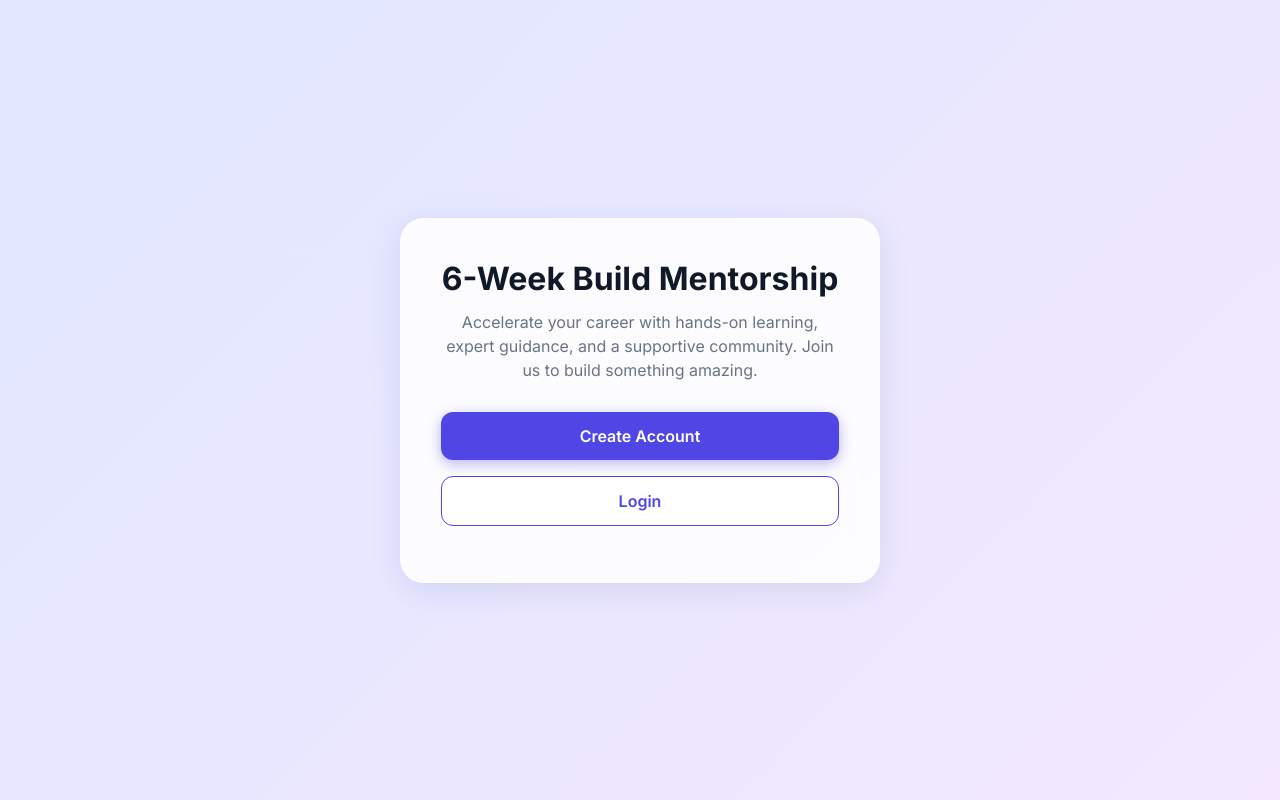
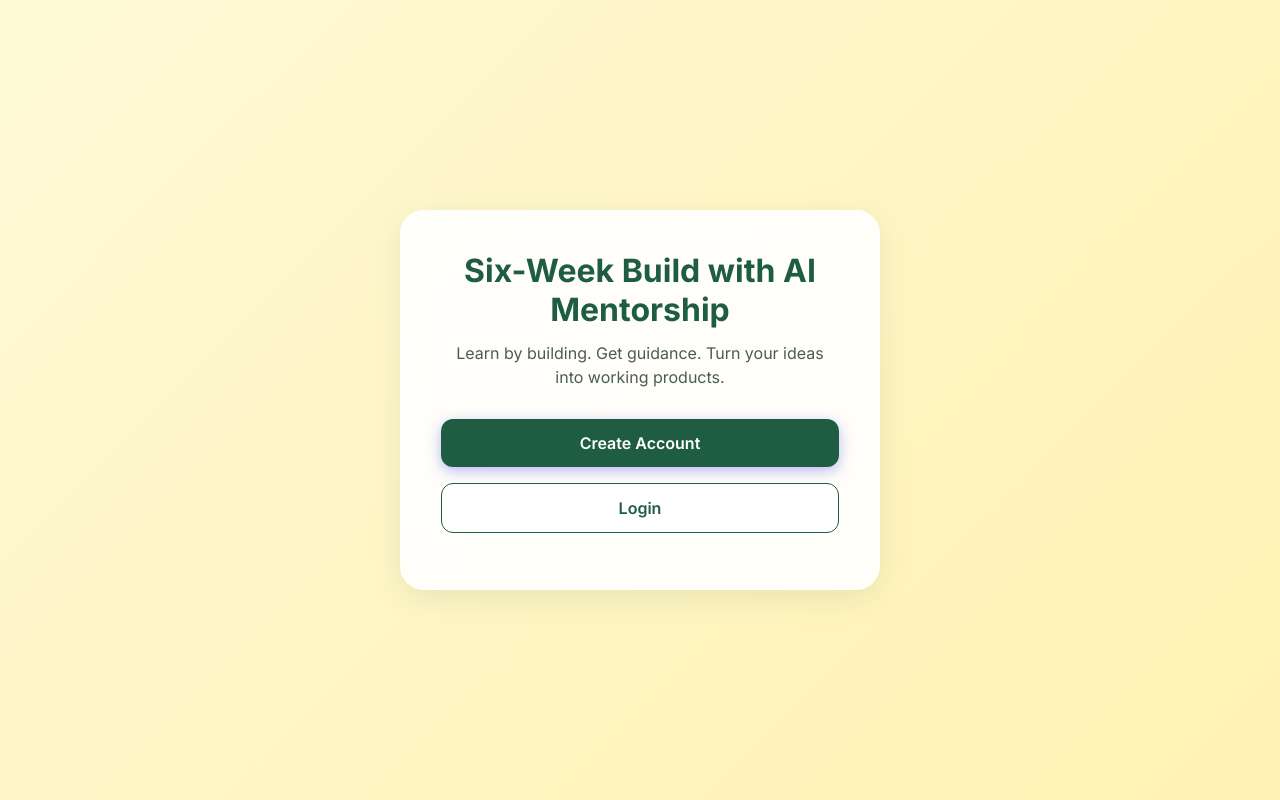
Before and after one commit to angelonyi/mentorship-dashboard, a plain HTML site: page index.html in a window 1280 px wide. Drawn offline with Linux system fonts and the light colour scheme.

Commit message:
Update landing page branding

```diff
--- a/index.html
+++ b/index.html
@@ -8,8 +8,8 @@
 </head>
 <body>
     <div class="container">
-        <h1>6-Week Build Mentorship</h1>
-        <p>Accelerate your career with hands-on learning, expert guidance, and a supportive community. Join us to build something amazing.</p>
+        <h1>Six-Week Build with AI Mentorship</h1>
+        <p>Learn by building. Get guidance. Turn your ideas into working products.</p>
 
         <a href="signup.html" class="btn btn-primary">Create Account</a>
         <a href="login.html" class="btn btn-secondary">Login</a>
--- a/style.css
+++ b/style.css
@@ -1,15 +1,15 @@
 @import url('https://fonts.googleapis.com/css2?family=Inter:wght@300;400;500;600;700&display=swap');
 
 :root {
-    --primary-color: #4f46e5;
-    --primary-hover: #4338ca;
-    --bg-gradient-start: #e0e7ff;
-    --bg-gradient-end: #f3e8ff;
-    --card-bg: rgba(255, 255, 255, 0.85);
-    --text-main: #1f2937;
-    --text-muted: #6b7280;
-    --border-color: rgba(255, 255, 255, 0.4);
-    --shadow: 0 8px 32px 0 rgba(31, 38, 135, 0.1);
+    --primary-color: #1f5d42;
+    --primary-hover: #173f2d;
+    --bg-gradient-start: #fff9d6;
+    --bg-gradient-end: #fff2b2;
+    --card-bg: rgba(255, 255, 255, 0.9);
+    --text-main: #17362a;
+    --text-muted: #4a5c52;
+    --border-color: rgba(255, 255, 255, 0.6);
+    --shadow: 0 8px 32px 0 rgba(31, 93, 66, 0.1);
 }
 
 * {
@@ -53,7 +53,7 @@ h1 {
     font-size: 2rem;
     font-weight: 700;
     margin-bottom: 12px;
-    color: #111827;
+    color: var(--primary-color);
 }
 
 p {
```
